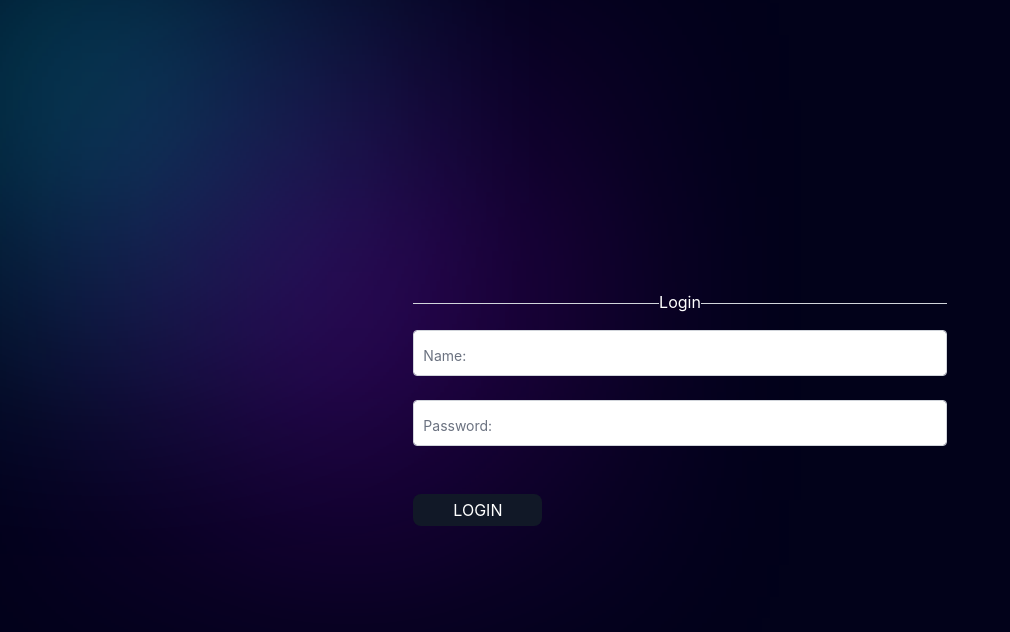
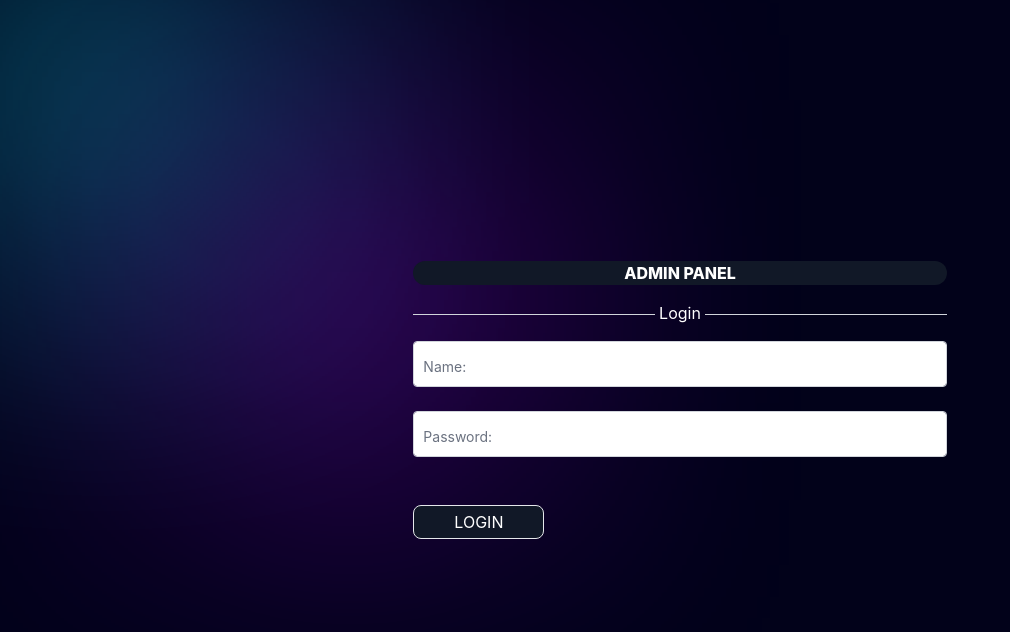
Before and after one commit to brandonhsz/Portfolio, a Next.js app: page /admin/login in a window 1280 px wide. Shown: the top 632 px of the page, without its empty margins (0-1010 px from the left). Built offline with nearby package versions, Linux system fonts and the light colour scheme.

Commit message:
ISR added every 43200 seconds or 6hrs

```diff
--- /dev/null
+++ b/pages/admin/dashboard.tsx
@@ -0,0 +1,9 @@
+import React from 'react'
+
+const dashboard = () => {
+  return (
+    <div>dashboard</div>
+  )
+}
+
+export default dashboard
--- a/pages/admin/login.tsx
+++ b/pages/admin/login.tsx
@@ -3,9 +3,10 @@ import Login from '../../src/components/admin/login/Login'
 
 const login = () => {
   return (
-    <>
+    <div className=''>
+
       <Login />
-    </>
+    </div>
 
   )
 }
--- a/pages/index.tsx
+++ b/pages/index.tsx
@@ -51,7 +51,7 @@ const App = ({ qualifications, projects }) => {
   )
 }
 
-export const getServerSideProps = async (ctx) => {
+export const getStaticProps = async (ctx) => {
   const qualificationsRes = await fetch(`${process.env.PAGE_URL}/api/qualifications`);
   const qualifications = await qualificationsRes.json();
 
@@ -62,7 +62,8 @@ export const getServerSideProps = async (ctx) => {
     props: {
       qualifications: qualifications,
       projects: projects
-    }
+    },
+    revalidate: 43200
   }
 }
 
--- a/src/components/admin/login/Login.tsx
+++ b/src/components/admin/login/Login.tsx
@@ -10,12 +10,17 @@ const Login = () => {
   return (
     <div className={`${styles.container}`}>
       <div className="xl:ml-20 xl:w-5/12 lg:w-5/12 md:w-8/12 mb-12 md:mb-0">
+
+        <a href="#name">
+          <h1 className=" text-center font-extrabold bg-gray-900 rounded-full cursor-pointer">ADMIN PANEL</h1>
+        </a>
+
         <form>
 
           <div
             className="flex items-center my-4 before:flex-1 before:border-t before:border-gray-300 before:mt-0.5 after:flex-1 after:border-t after:border-gray-300 after:mt-0.5"
           >
-            <p>Login</p>
+            <p>&nbsp;Login&nbsp;</p>
           </div>
 
           <Input
@@ -41,7 +46,7 @@ const Login = () => {
             <input
               type="button"
               value="LOGIN"
-              className="bg-gray-900 cursor-pointer px-10 py-1 rounded-lg hover:border-solid  hover:border-2 hover:border-blue-900 focus:outline-none focus:shadow-outline"
+              className="bg-gray-900 cursor-pointer px-10 py-1 rounded-lg border border-solid hover:border-solid hover:border-blue-900 focus:outline-none focus:shadow-outline"
               onClick={() => { handleSubmit() }}
             />
 
```
